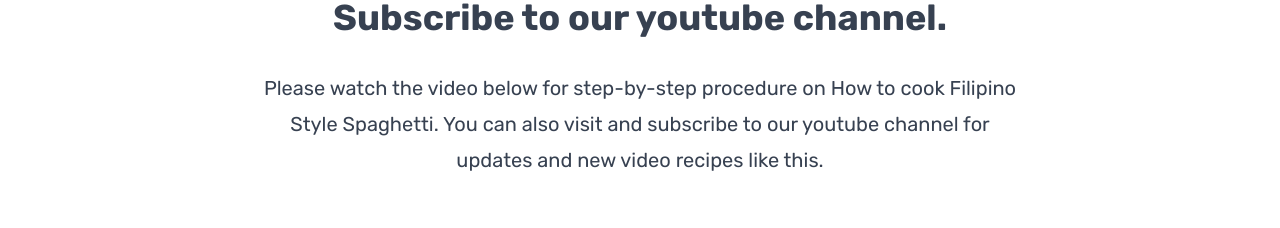
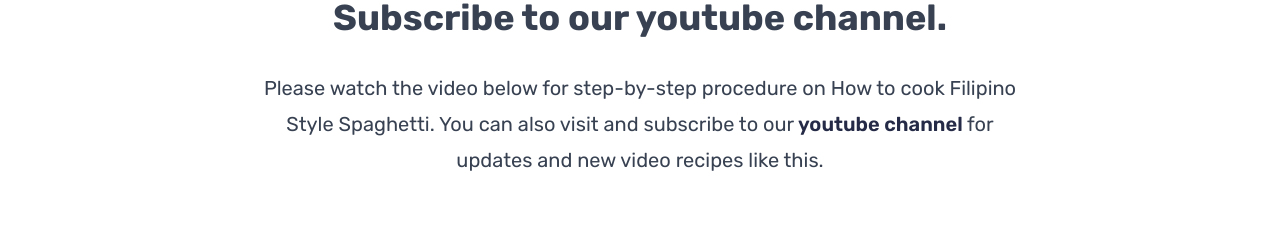
Before and after one commit to mdverdera/lolaleslutongpinoy, a Next.js app: page /recipes/43a33817-eef7-4794-9f02-7218a5aa7bcc in a window 1280 px wide. Shown: the part 867-1095 px from the top of the page. Built offline with nearby package versions, Linux system fonts and the light colour scheme.

Commit message:
Add new recipe cassava cake.

```diff
--- a/data/recipes.tsx
+++ b/data/recipes.tsx
@@ -227,6 +227,18 @@ const recipes = [
     youtubeLink: "https://youtu.be/g69uwDj7iuA",
     youtubeId: "g69uwDj7iuA",
   },
+  {
+    id: "02219d46-db44-4749-83ae-c6a07d3b8b1d",
+    title: "Cassava Cake",
+    description:
+      "Cassava cake is a traditional Filipino food that is made from grated cassava with the mixture of egg, evaporated milk, condensed milk, cheese and coconut milk. It can be made for business, give-away, gatherings and special occasions. It is also commonly eaten for breakfast and merienda.",
+    category: "Dessert",
+    date: "November 11, 2022",
+    duration: "1 hr",
+    imagePath: "/img/recipe/cassava-cake.jpg",
+    youtubeLink: "https://youtu.be/2xJ861cSYnQ",
+    youtubeId: "2xJ861cSYnQ",
+  },
 ];
 
 export default recipes;
--- a/pages/recipes/[recipeId].tsx
+++ b/pages/recipes/[recipeId].tsx
@@ -115,7 +115,16 @@ const RecipeDetail = ({
             Subscribe to our youtube channel.
           </h3>
           <p className="max-w-3xl mx-auto leading-9 text-center text-gray-700 mb-24 text-xl">
-            {`Please watch the video below for step-by-step procedure on How to cook ${recipe.title}. You can also visit and subscribe to our youtube channel for updates and new video recipes like this.`}
+            {`Please watch the video below for step-by-step procedure on How to
+            cook ${recipe.title}.`}{" "}
+            You can also visit and subscribe to our
+            <Link href="https://www.youtube.com/channel/UCqkfjJDkUYuayjqku79NJRQ">
+              <a className="text-veryDarkBlue font-semibold">
+                {" "}
+                youtube channel{" "}
+              </a>
+            </Link>
+            for updates and new video recipes like this.
           </p>
 
           <YouTube videoId={recipe.youtubeId} opts={opts} />
```
Also changed, not shown: public/img/recipe/cassava-cake.jpg (added).
